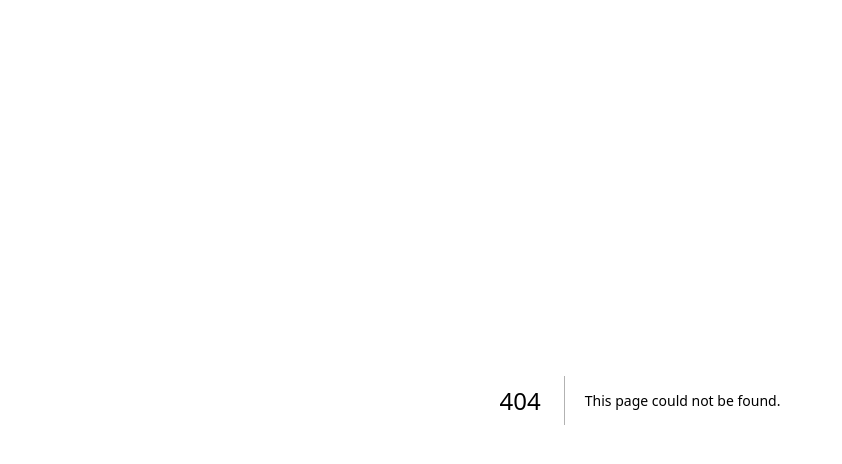
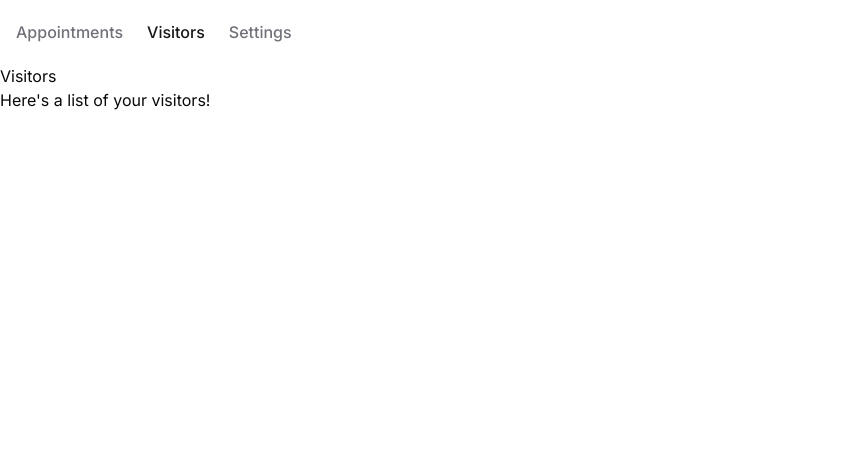
Before and after one commit to iegorov/e-reception, a Next.js app: page /visitors in a window 1280 px wide. Before the commit this address had no page. Shown: the top 464 px of the page, without its empty margins (0-842 px from the left). Built offline with nearby package versions, Linux system fonts and the light colour scheme.

Commit message:
feature: add visitors page and main-nav

```diff
--- a/src/app/layout.tsx
+++ b/src/app/layout.tsx
@@ -3,6 +3,7 @@ import './globals.css';
 import { Inter as FontSans } from 'next/font/google';
 
 import { cn } from '@/lib/utils';
+import { MainNav } from '@/components/main-nav';
 
 const fontSans = FontSans({
   subsets: ['latin'],
@@ -10,8 +11,9 @@ const fontSans = FontSans({
 });
 
 export const metadata: Metadata = {
-  title: 'Create Next App',
-  description: 'Generated by create next app',
+  title: 'E-Reception',
+  description:
+    'Electronic reception app. Visitor management system for the secretary.',
 };
 
 export default function RootLayout({
@@ -27,7 +29,10 @@ export default function RootLayout({
           fontSans.variable,
         )}
       >
-        {children}
+        <header>
+          <MainNav />
+        </header>
+        <main>{children}</main>
       </body>
     </html>
   );
--- a/src/app/page.tsx
+++ b/src/app/page.tsx
@@ -13,7 +13,7 @@ export default function Home(): JSX.Element | null {
       </h2>
       <div>
         <Button className='ml-16 mt-8' onClick={handleClick}>
-          Click me
+          Click on me
         </Button>
       </div>
     </>
--- /dev/null
+++ b/src/app/visitors/page.tsx
@@ -0,0 +1,8 @@
+export default function Visitors(): JSX.Element | null {
+  return (
+    <>
+      <h1>Visitors</h1>
+      <div>Here's a list of your visitors!</div>
+    </>
+  );
+}
--- /dev/null
+++ b/src/components/main-nav.tsx
@@ -0,0 +1,47 @@
+'use client';
+
+import Link from 'next/link';
+import { usePathname } from 'next/navigation';
+import { cn } from '@/lib/utils';
+
+export function MainNav(): JSX.Element | null {
+  const pathname = usePathname();
+
+  return (
+    <nav className='mx-4 flex h-16 items-center gap-x-6 font-medium'>
+      <Link
+        className={cn(
+          'hover:text-foreground/80',
+          pathname.startsWith('/appointments')
+            ? 'text-accent-foreground'
+            : 'text-muted-foreground',
+        )}
+        href='/appointments'
+      >
+        Appointments
+      </Link>
+      <Link
+        className={cn(
+          'hover:text-foreground/80',
+          pathname.startsWith('/visitors')
+            ? 'text-accent-foreground'
+            : 'text-muted-foreground',
+        )}
+        href='/visitors'
+      >
+        Visitors
+      </Link>
+      <Link
+        className={cn(
+          'hover:text-foreground/80',
+          pathname.startsWith('/settings')
+            ? 'text-accent-foreground'
+            : 'text-muted-foreground',
+        )}
+        href='/settings'
+      >
+        Settings
+      </Link>
+    </nav>
+  );
+}
```
Also changed, not shown: 1 other file (tests, documents, lock files or other folders).
